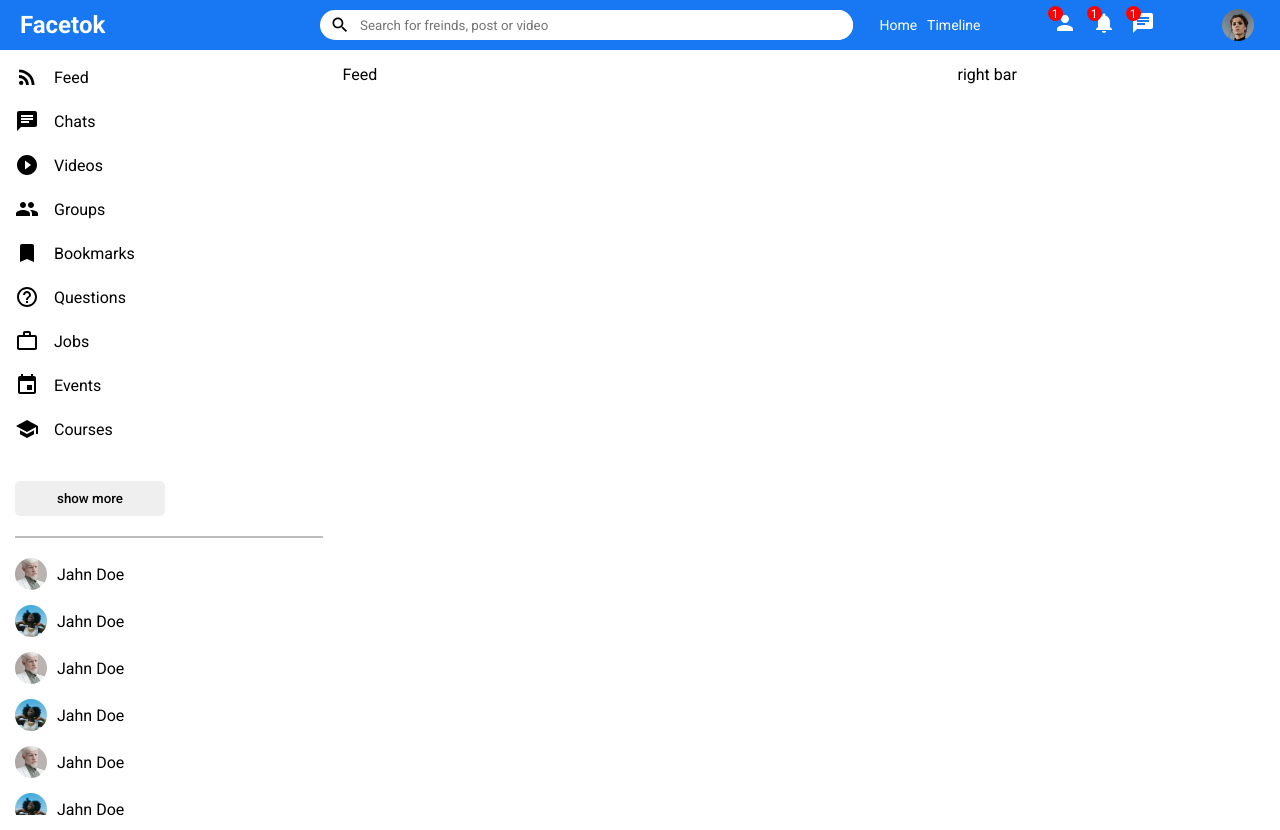
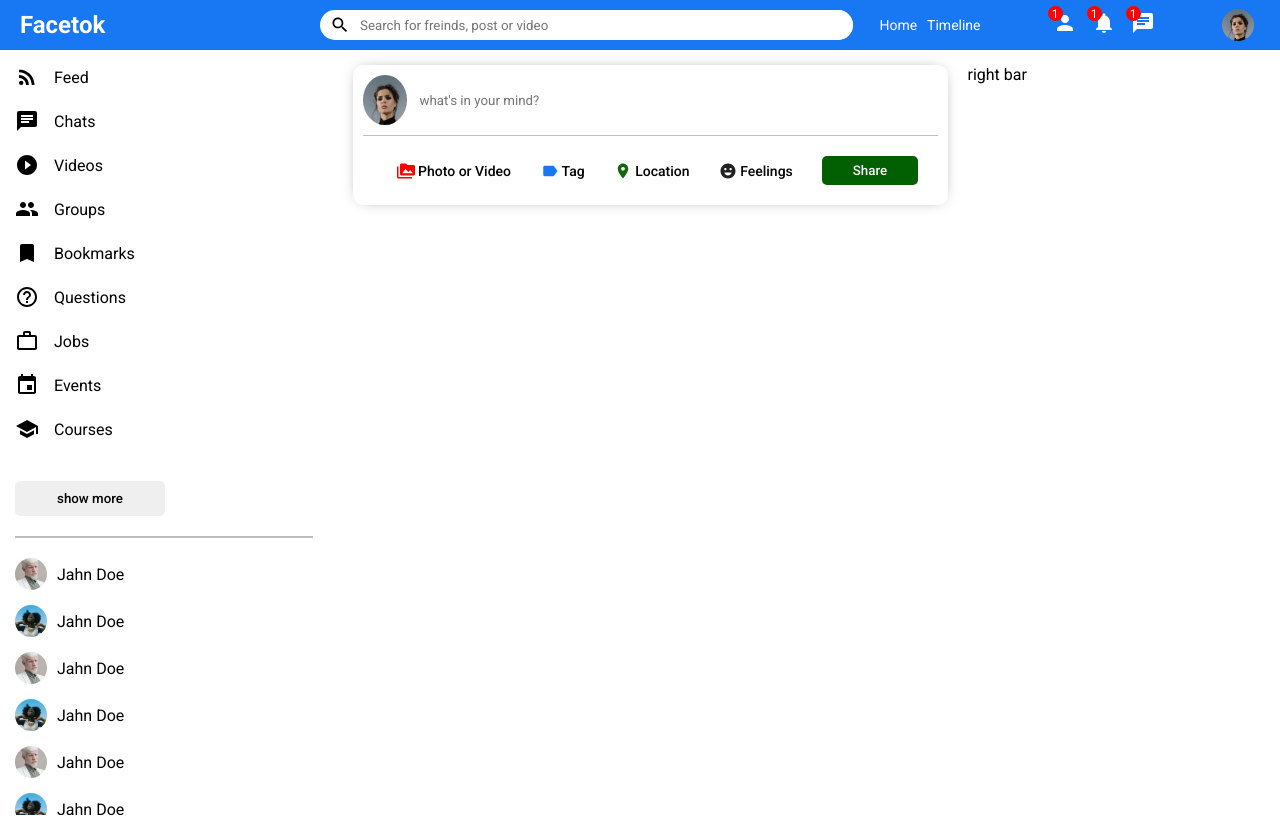
Before and after one commit to swelam0/MERN-FaceBook, a React (Create React App) app in the folder client/: page / in a window 1280 px wide. Built offline with nearby package versions, Linux system fonts and the light colour scheme.

Commit message:
home feed share component

```diff
--- a/client/src/components/feed/Feed.jsx
+++ b/client/src/components/feed/Feed.jsx
@@ -1,11 +1,19 @@
 import styled from 'styled-components'
+import Share from '../share/Share'
 
 const Feed = () => {
-	return <Container>Feed</Container>
+	return (
+		<Container>
+			<div className='feedWrapper'>
+				<Share />
+			</div>
+		</Container>
+	)
 }
 const Container = styled.div`
 	flex: 6;
-	height: calc(100vh-50px);
+	height: calc(100vh - 50px);
+	padding: 0 20px;
 `
 
 export default Feed
--- /dev/null
+++ b/client/src/components/share/Share.jsx
@@ -0,0 +1,134 @@
+import styled from 'styled-components'
+import { PermMedia, Label, Room, EmojiEmotions } from '@material-ui/icons'
+
+const Share = () => {
+	return (
+		<Container>
+			<div className='shareWrapper'>
+				<div className='shareTop'>
+					<img src='assets/person/1.jpeg' alt='user' />
+					<input type='text' placeholder="what's in your mind?" />
+				</div>
+
+				<div className='shareBottom'>
+					<ul className='shareOptions'>
+						<li>
+							<PermMedia />
+							<span>Photo or Video</span>
+						</li>
+						<li>
+							<Label />
+							<span>Tag</span>
+						</li>
+						<li>
+							<Room />
+							<span>Location</span>
+						</li>
+						<li>
+							<EmojiEmotions />
+							<span>Feelings</span>
+						</li>
+					</ul>
+
+					<button className='shareButton'>Share</button>
+				</div>
+			</div>
+		</Container>
+	)
+}
+const Container = styled.div`
+	width: 100%;
+	border-radius: 10px;
+	overflow: hidden;
+	-webkit-box-shadow: 0px 0px 16px -8px rgba(0, 0, 0, 0.68);
+	box-shadow: 0px 0px 16px -8px rgba(0, 0, 0, 0.68);
+	padding-bottom: 10px;
+
+	.shareWrapper {
+		padding: 10px;
+	}
+
+	.shareTop {
+		display: flex;
+		align-items: center;
+		padding-bottom: 10px;
+		margin-bottom: 20px;
+		border-bottom: 1px solid var(--gray);
+		overflow: hidden;
+
+		input {
+			border: none;
+			width: 100%;
+
+			&:focus {
+				outline: none;
+			}
+		}
+
+		img {
+			width: 50px;
+			height: 50px;
+			border-radius: 50%;
+			object-fit: cover;
+			margin-right: 10px;
+		}
+	}
+
+	.shareBottom {
+		display: flex;
+		align-items: center;
+		justify-content: space-between;
+
+		ul {
+			display: flex;
+			margin-left: 20px;
+			width: 100%;
+			justify-content: space-evenly;
+
+			li:nth-child(1) svg {
+				color: red;
+			}
+			li:nth-child(2) svg {
+				color: var(--blue);
+			}
+			li:nth-child(3) svg {
+				color: #116810;
+			}
+			li:nth-child(4) svg {
+				color: #212121;
+			}
+		}
+
+		li {
+			display: flex;
+			align-items: center;
+			justify-content: center;
+			margin-right: 15px;
+			cursor: pointer;
+
+			svg {
+				font-size: 18px;
+				margin-right: 3px;
+			}
+
+			span {
+				font-size: 14px;
+				font-weight: 500;
+			}
+		}
+	}
+
+	.shareButton {
+		border: none;
+		padding: 7px;
+		border-radius: 5px;
+		background-color: #025f02;
+		font-weight: 500;
+		margin-right: 20px;
+		width: 120px;
+		cursor: pointer;
+		color: white;
+	}
+`
+
+export default Share
```
